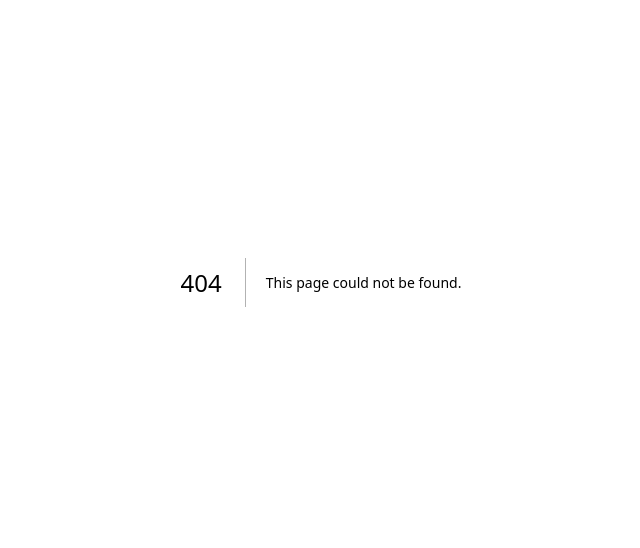
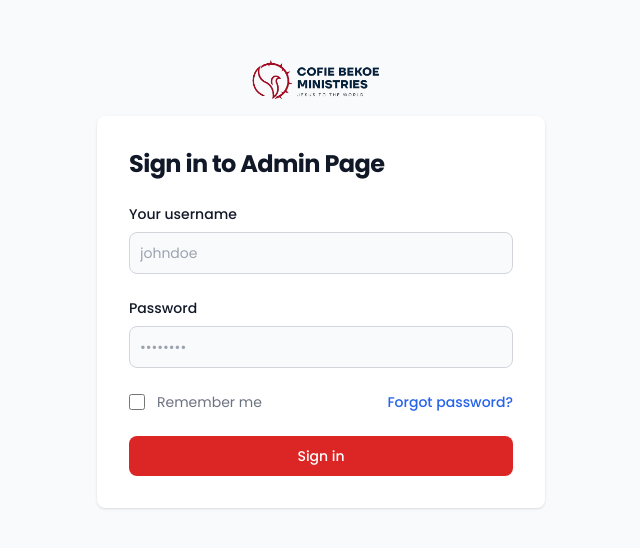
Before and after one commit to latif83/powerman, a Next.js app: page /admin in a window 1280 px wide. Before the commit this address had no page. Shown: the part 118-666 px from the top of the page, without its empty margins (319-959 px from the left). Built offline with nearby package versions, Linux system fonts and the light colour scheme.

Commit message:
Updates!

```diff
--- a/app/admin/events/page.jsx
+++ b/app/admin/events/page.jsx
@@ -8,8 +8,19 @@ import { useEffect, useState } from "react";
 import { getEvents } from "@/actions/actions";
 import { Delete } from "@/components/delete/Delete";
 import { EditEvent } from "./editEvent";
+import { useRouter } from "next/navigation";
+import { useLogin } from "@/providers/LoginContext";
 
 export default function Events() {
+
+  const { loggedIn } = useLogin();
+
+  const router = useRouter()
+
+  useEffect(()=>{
+      !loggedIn && router.replace('admin/')
+  },[loggedIn])
+
   const [addEvent, setAddEvent] = useState(false);
   const [editEvent, setEditEvent] = useState(false);
   const [gE,setGE] = useState(true)
--- /dev/null
+++ b/app/admin/layout.jsx
@@ -0,0 +1,11 @@
+import { LoginProvider } from "@/providers/LoginContext";
+
+export default function AdminLayout({children}){
+    return (
+        <>
+        <LoginProvider>
+        {children}
+        </LoginProvider>
+        </>
+    )
+}
--- /dev/null
+++ b/app/admin/page.jsx
@@ -0,0 +1,19 @@
+"use client"
+import { Login } from "@/components/admin/login/Login";
+import { useLogin } from "@/providers/LoginContext";
+import { useRouter } from "next/navigation";
+import { useEffect } from "react";
+
+export default function () {
+    const { loggedIn } = useLogin();
+
+    const router = useRouter()
+
+    useEffect(() => {
+        loggedIn && router.replace('admin/events')
+    }, [loggedIn])
+
+    return (
+        <Login />
+    )
+}
--- a/components/admin/login/Login.jsx
+++ b/components/admin/login/Login.jsx
@@ -25,7 +25,7 @@ export const Login = () => {
         username: formData.get("username"),
         password: formData.get("password"),
       };
-      if (data.username == "shalom" && data.password == "shalom@321") {
+      if (data.username == "powerman" && data.password == "powerman@321") {
         login();
         showToast("success", "Login successful, Redirecting...");
         setLoading(false);
@@ -45,8 +45,8 @@ export const Login = () => {
     <section style={{ height: "100svh" }} className="bg-gray-50">
       <div className="flex flex-col items-center justify-center sm:px-6 px-3 h-full sm:h-auto py-8 mx-auto md:h-screen lg:py-0">
         <Image
-          className="w-12 h-12 mr-2 mb-3"
-          src="/logo.jpg"
+          className="w-auto h-12 mr-2 mb-3"
+          src="/logo.png"
           alt="logo"
           width={200}
           height={200}
@@ -85,7 +85,7 @@ export const Login = () => {
                   name="password"
                   id="password"
                   placeholder="••••••••"
-                  className="bg-gray-50 border border-gray-300 text-gray-900 sm:text-sm rounded-lg focus:ring-blue-600 focus:border-blue-600 block w-full p-2.5"
+                  className="bg-gray-50 border border-gray-300 text-gray-900 sm:text-sm rounded-lg focus:ring-red-600 focus:border-red-600 block w-full p-2.5"
                   required=""
                 />
               </div>
@@ -116,7 +116,7 @@ export const Login = () => {
 
               <button
                 type="submit"
-                className="w-full text-white hover:bg-blue-700 focus:ring-4 focus:outline-none focus:ring-blue-300 font-medium rounded-lg text-sm px-5 py-2.5 text-center bg-blue-600"
+                className="w-full text-white hover:bg-red-700 focus:ring-4 focus:outline-none focus:ring-red-300 font-medium rounded-lg text-sm px-5 py-2.5 text-center bg-red-600"
               >
                 {loading ? (
                   <FontAwesomeIcon icon={faSpinner} spin className="text-lg" />
--- a/providers/LoginContext.js
+++ b/providers/LoginContext.js
@@ -8,8 +8,8 @@ export const LoginProvider = ({ children }) => {
   const [loginTime, setLoginTime] = useState(null);
 
   useEffect(() => {
-    const isLoggedIn = localStorage.getItem("shalom_login") === "true";
-    const storedLoginTime = localStorage.getItem("shalom_login_time");
+    const isLoggedIn = localStorage.getItem("powerman_login") === "true";
+    const storedLoginTime = localStorage.getItem("powerman_login_time");
 
     if (isLoggedIn && storedLoginTime) {
       const thirtyMinutesInMs = 30 * 60 * 1000; // 30 minutes in milliseconds
@@ -28,15 +28,15 @@ export const LoginProvider = ({ children }) => {
   const login = () => {
     setLoggedIn(true);
     setLoginTime(Date.now());
-    localStorage.setItem("shalom_login", "true");
-    localStorage.setItem("shalom_login_time", Date.now().toString());
+    localStorage.setItem("powerman_login", "true");
+    localStorage.setItem("powerman_login_time", Date.now().toString());
   };
 
   const logout = () => {
     setLoggedIn(false);
     setLoginTime(null);
-    localStorage.removeItem("shalom_login");
-    localStorage.removeItem("shalom_login_time");
+    localStorage.removeItem("powerman_login");
+    localStorage.removeItem("powerman_login_time");
   };
 
   return (
```
